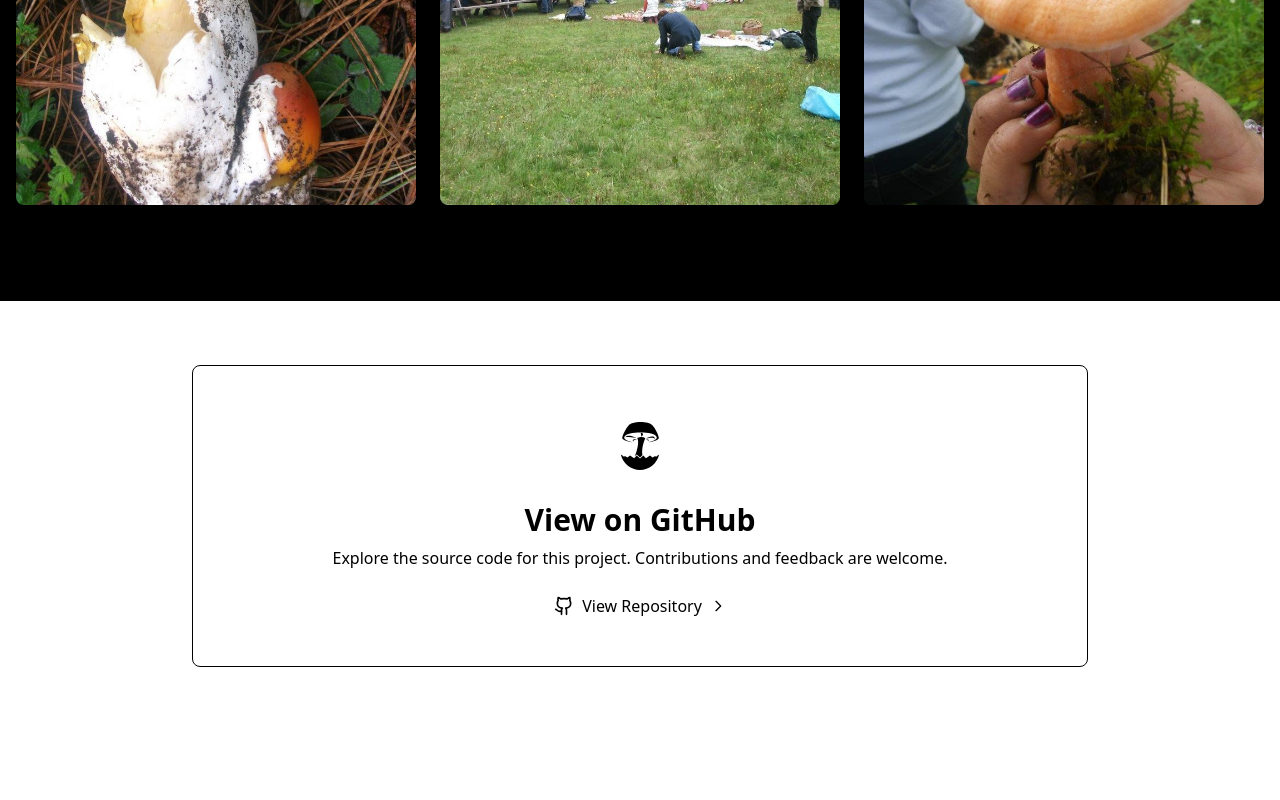
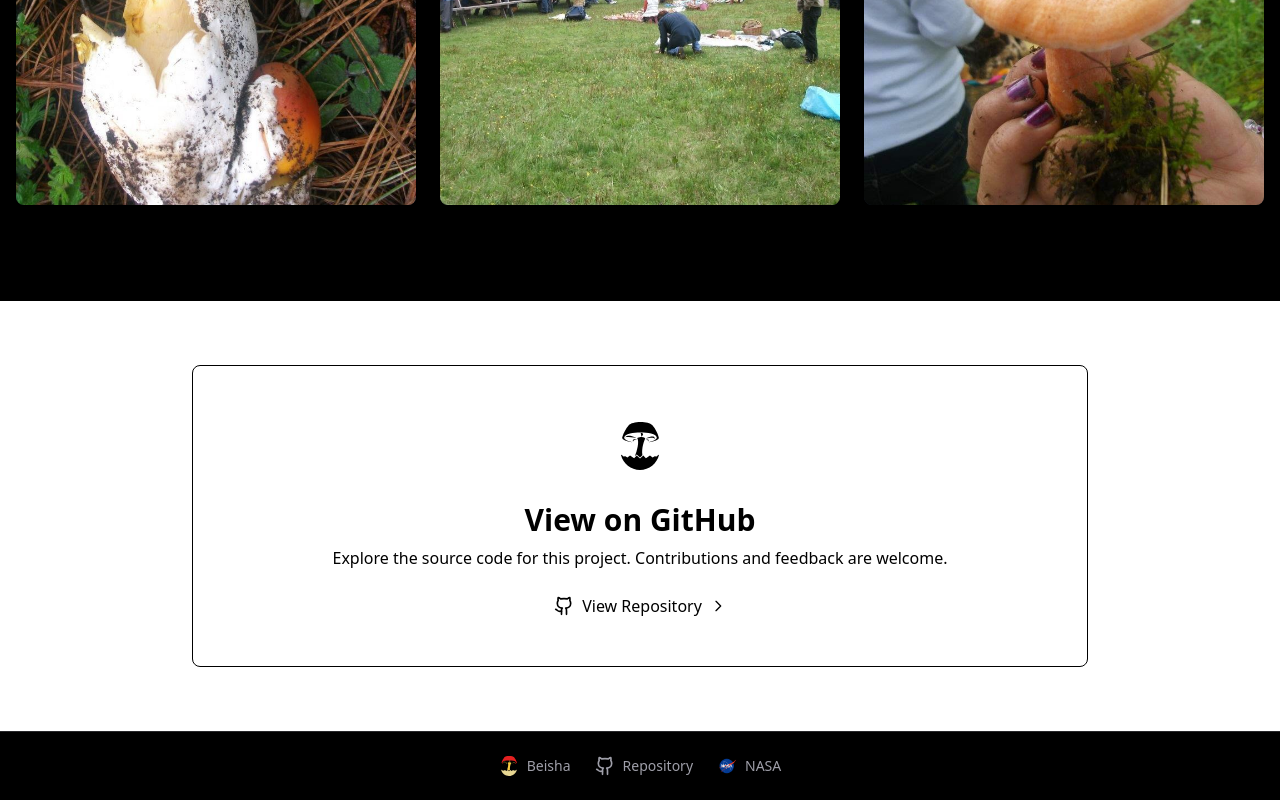
Before and after one commit to Fernando-Mauro/space-apps-2025, a Next.js app: page / in a window 1280 px wide. Shown: the part 3987-4787 px from the top of the page. Before the commit the page ends 4718 px from the top, so only its background shows below. Built offline with nearby package versions, Linux system fonts and the light colour scheme.

Commit message:
Finishied the footer

```diff
--- /dev/null
+++ b/src/app/landing/Footer.tsx
@@ -0,0 +1,38 @@
+import Link from "next/link"
+import { Github, Rocket, PlayIcon } from "lucide-react"
+import Image from "next/image"
+
+export function SimpleFooter() {
+    return (
+        <footer className="border-t border-zinc-800 bg-black py-6">
+            <div className="container mx-auto px-4">
+                <div className="flex items-center justify-center gap-6">
+                    {/* Project Icon */}
+                    <div className="flex items-center gap-2 text-zinc-400">
+                        <img src={"logo.svg"} className="w-5 h-5" />
+                        <span className="text-sm">Beisha</span>
+                    </div>
+
+                    {/* GitHub Link */}
+                    <Link
+                        href="https://github.com/Fernando-Mauro/space-apps-2025"
+                        target="_blank"
+                        rel="noopener noreferrer"
+                        className="flex items-center gap-2 text-zinc-400 transition-colors hover:text-white"
+                    >
+                        <Github className="h-5 w-5" />
+                        <span className="text-sm">Repository</span>
+                    </Link>
+
+                    {/* NASA Icon */}
+                    <div className="flex items-center gap-2 text-zinc-400">
+                        <div className="relative h-5 w-5">
+                            <Image src="/nasa.png" alt="NASA" fill className="object-contain" />
+                        </div>
+                        <span className="text-sm">NASA</span>
+                    </div>
+                </div>
+            </div>
+        </footer>
+    )
+}
--- a/src/app/landing/Hero.tsx
+++ b/src/app/landing/Hero.tsx
@@ -10,7 +10,7 @@ export function Hero() {
                 <img
                     src="/hero-1.jpg"
                     alt="Mushrooms growing on a forest floor"
-                    className="h-full w-full object-cover"
+                    className="h-full w-full object-cover -scale-x-100"
                 />
                 <div className="absolute inset-0 bg-gradient-to-r from-black/70 via-black/40 to-transparent" />
             </div>
--- a/src/app/page.tsx
+++ b/src/app/page.tsx
@@ -1,5 +1,6 @@
 "use client";
 import { Accordion } from "./landing/Accordion";
+import { SimpleFooter } from "./landing/Footer";
 import { Gallery } from "./landing/Gallery";
 import { GithubSection } from "./landing/Github";
 import { Hero } from "./landing/Hero";
@@ -16,6 +17,7 @@ export default function Home() {
       <Accordion/>
       <Gallery/>
       <GithubSection/>
+      <SimpleFooter/>
     </main>
   )
 }
```
Also changed, not shown: public/nasa.png (added).
